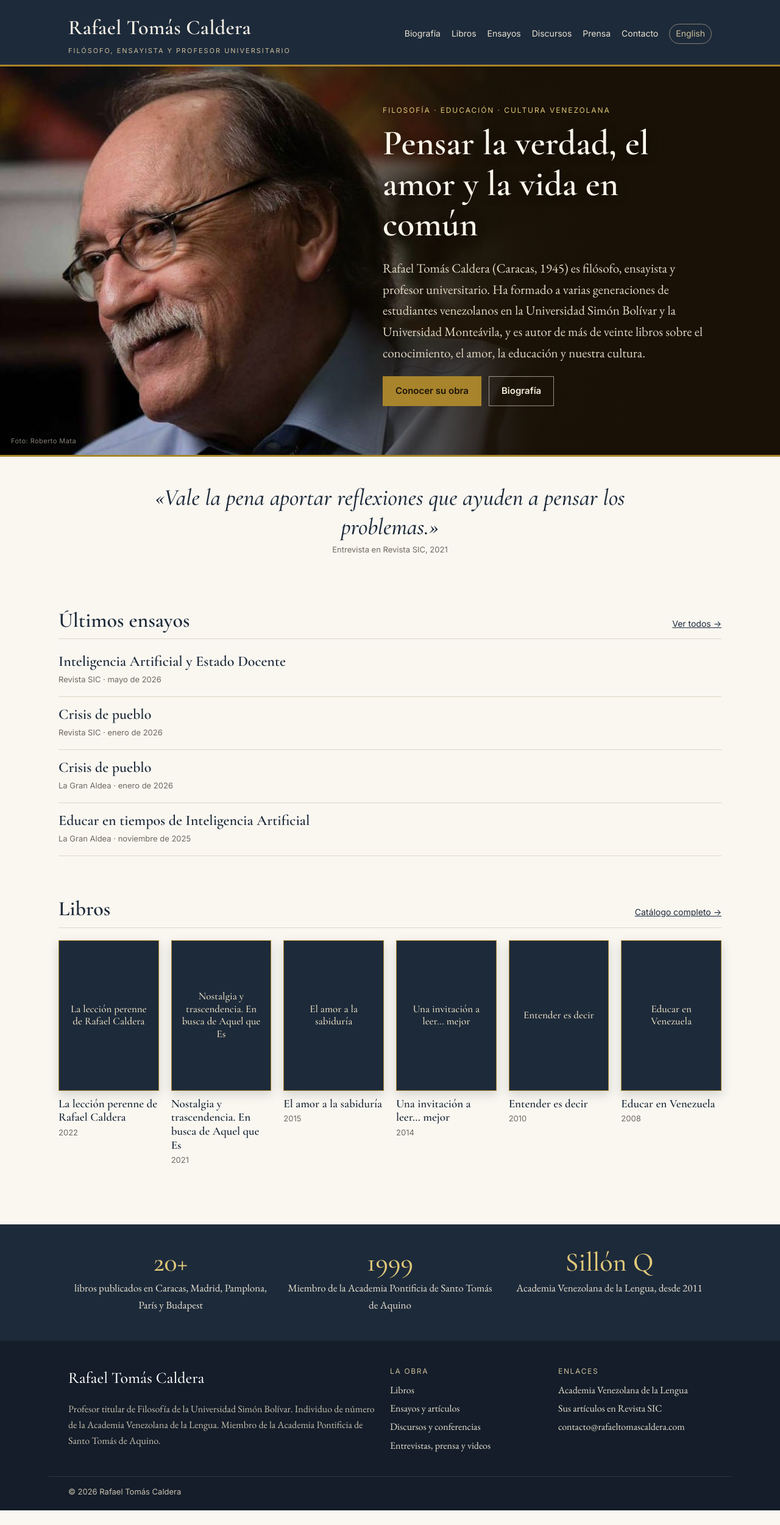
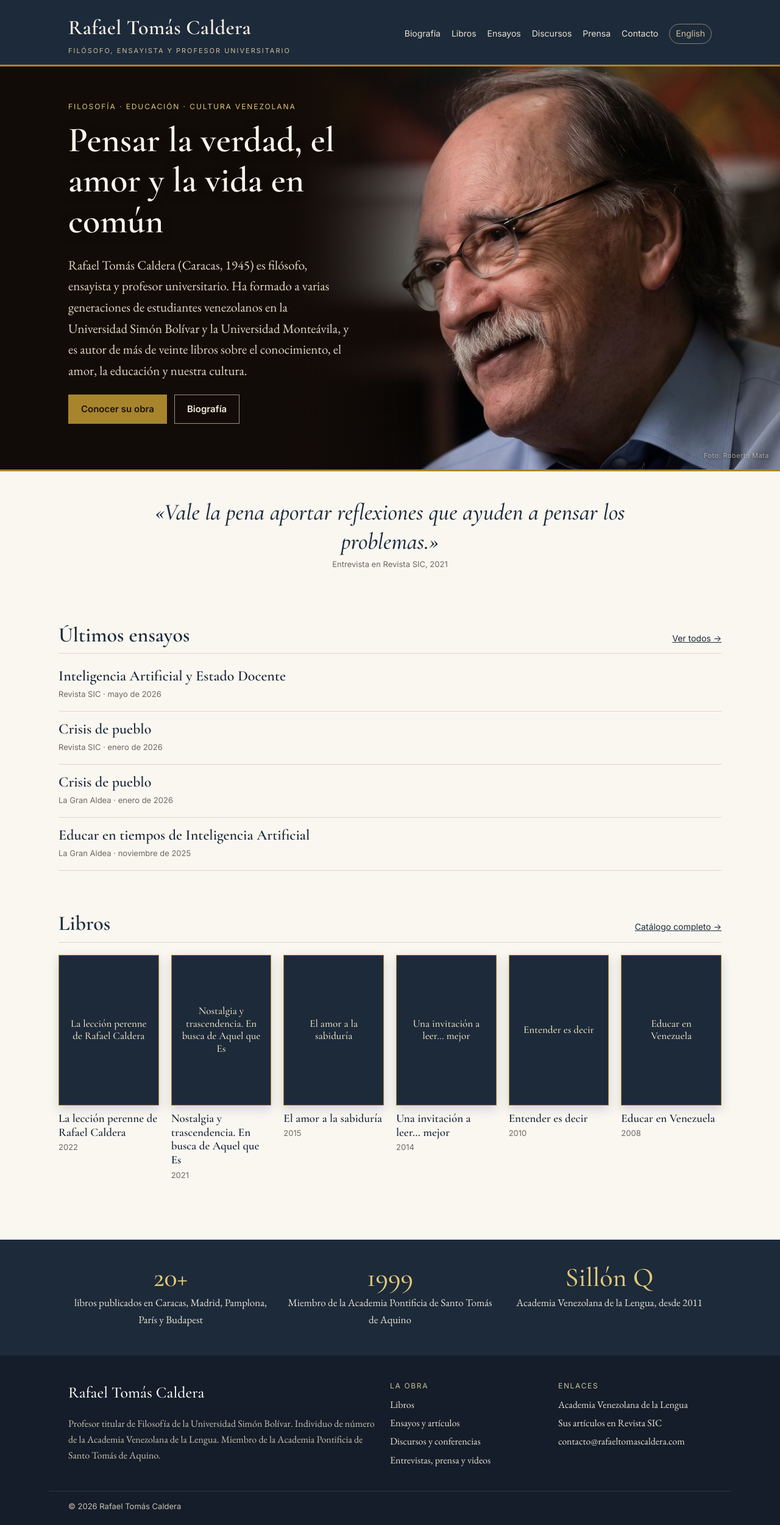
Before and after one commit to luisc393/rafaeltomascaldera, a Jekyll site: the page built from index.html, in a window 1280 px wide. Shown: the whole page at 61% size. Built offline with Jekyll 4.4.1, drawn with Linux system fonts in a browser that asks for light colours; before the commit the page ends 2477 px from its top, so only the background shows below that.

Commit message:
Portada: nueva foto ampliada (él mira hacia el texto), texto a la izquierda
Co-Authored-By: Claude Opus 5.5 <noreply@anthropic.com>
Claude-Session: https://claude.ai/code/session_01XD6NAZTec4mh3nwC3rB41p

```diff
--- a/assets/css/style.css
+++ b/assets/css/style.css
@@ -38,10 +38,10 @@ h2 { font-size: clamp(26px, 3.5vw, 34px); margin: 1.6em 0 .5em; }
 .nav a:hover, .nav a.activo { color: #fff; border-bottom-color: var(--oro); }
 
 /* Portada */
-.hero { --fondo-foto: #191106; position: relative; overflow: hidden; background: var(--fondo-foto); color: #efe6d2; border-bottom: 3px solid var(--oro); }
+.hero { --fondo-foto: #120c08; position: relative; overflow: hidden; background: var(--fondo-foto); color: #efe6d2; border-bottom: 3px solid var(--oro); }
 .hero-foto { margin: 0; position: relative; }
-.hero-foto img { display: block; width: 100%; height: auto; aspect-ratio: 4 / 3; max-height: 64vh; object-fit: cover; object-position: 28% 30%; -webkit-mask-image: linear-gradient(to bottom, #000 62%, transparent); mask-image: linear-gradient(to bottom, #000 62%, transparent); }
-.hero-foto figcaption { position: absolute; left: 12px; top: 10px; font-family: var(--sans); font-size: 11px; letter-spacing: .04em; color: rgba(239, 230, 210, .55); }
+.hero-foto img { display: block; width: 100%; height: auto; aspect-ratio: 4 / 3; max-height: 64vh; object-fit: cover; object-position: 68% 30%; -webkit-mask-image: linear-gradient(to bottom, #000 62%, transparent); mask-image: linear-gradient(to bottom, #000 62%, transparent); }
+.hero-foto figcaption { position: absolute; right: 12px; top: 10px; font-family: var(--sans); font-size: 11px; letter-spacing: .04em; color: rgba(239, 230, 210, .6); text-shadow: 0 1px 4px rgba(0, 0, 0, .6); }
 .hero-texto { position: relative; padding-top: 0; padding-bottom: 44px; margin-top: -48px; }
 .hero h1 { color: #fbf6ea; text-shadow: 0 2px 18px rgba(0, 0, 0, .45); }
 .hero .antetitulo { color: #e0c879; }
@@ -50,15 +50,14 @@ h2 { font-size: clamp(26px, 3.5vw, 34px); margin: 1.6em 0 .5em; }
 .hero .boton:hover { background: #c19d43; border-color: #c19d43; }
 .hero .boton-sec { background: transparent; border-color: rgba(239, 230, 210, .6); color: #f4ecda; }
 .hero .boton-sec:hover { background: rgba(255, 255, 255, .08); border-color: #f4ecda; }
-@media (min-width: 1000px) {
+@media (min-width: 1100px) {
   .hero { min-height: clamp(500px, 72vh, 640px); display: flex; align-items: center; }
   .hero-foto { position: absolute; inset: 0; }
-  .hero-foto img { position: absolute; top: 0; left: 0; width: auto; height: 100%; max-width: none; max-height: none; aspect-ratio: auto; object-fit: initial; -webkit-mask-image: linear-gradient(to left, transparent 0, #000 30%); mask-image: linear-gradient(to left, transparent 0, #000 30%); }
-  .hero-foto::after { content: ""; position: absolute; inset: 0; background: linear-gradient(270deg, var(--fondo-foto) 0, rgba(25, 17, 6, .88) 32%, rgba(25, 17, 6, .35) 52%, rgba(25, 17, 6, 0) 66%); }
-  .hero-foto figcaption { z-index: 1; top: auto; left: 18px; bottom: 14px; }
+  .hero-foto img { position: absolute; top: 0; right: 0; width: 64vw; height: 100%; max-width: none; max-height: none; aspect-ratio: auto; object-fit: cover; object-position: 70% 30%; -webkit-mask-image: linear-gradient(to right, transparent 0, #000 35%); mask-image: linear-gradient(to right, transparent 0, #000 35%); }
+  .hero-foto::after { content: ""; position: absolute; inset: 0; background: linear-gradient(90deg, var(--fondo-foto) 0, var(--fondo-foto) 36%, rgba(18, 12, 8, .5) 46%, rgba(18, 12, 8, 0) 58%); }
+  .hero-foto figcaption { z-index: 1; top: auto; right: 18px; bottom: 14px; }
   .hero-texto { width: 100%; margin-top: 0; padding-top: 56px; padding-bottom: 56px; }
-  .hero-texto { display: flex; justify-content: flex-end; }
-  .hero-texto > div { max-width: min(540px, 44vw); }
+  .hero-texto > div { max-width: min(500px, 36vw); }
   .hero .entradilla { font-size: 21px; }
 }
 .acciones { display: flex; flex-wrap: wrap; gap: 12px; }
--- a/en/index.html
+++ b/en/index.html
@@ -7,7 +7,7 @@ description: Rafael Tomás Caldera, Venezuelan philosopher, essayist and univers
 ---
 <section class="hero">
   <figure class="hero-foto">
-    <img src="{{ '/assets/img/fotos/retrato-mata.jpg' | relative_url }}" alt="Portrait of Rafael Tomás Caldera" width="928" height="522" fetchpriority="high">
+    <img src="{{ '/assets/img/fotos/retrato-mata.jpg' | relative_url }}" alt="Portrait of Rafael Tomás Caldera" width="1600" height="679" fetchpriority="high">
     <figcaption>Photo: Roberto Mata</figcaption>
   </figure>
   <div class="wrap hero-texto">
--- a/index.html
+++ b/index.html
@@ -5,7 +5,7 @@ title: Rafael Tomás Caldera
 ---
 <section class="hero">
   <figure class="hero-foto">
-    <img src="{{ '/assets/img/fotos/retrato-mata.jpg' | relative_url }}" alt="Retrato de Rafael Tomás Caldera" width="928" height="522" fetchpriority="high">
+    <img src="{{ '/assets/img/fotos/retrato-mata.jpg' | relative_url }}" alt="Retrato de Rafael Tomás Caldera" width="1600" height="679" fetchpriority="high">
     <figcaption>Foto: Roberto Mata</figcaption>
   </figure>
   <div class="wrap hero-texto">
```
Also changed, not shown: assets/img/fotos/retrato-mata.jpg.
